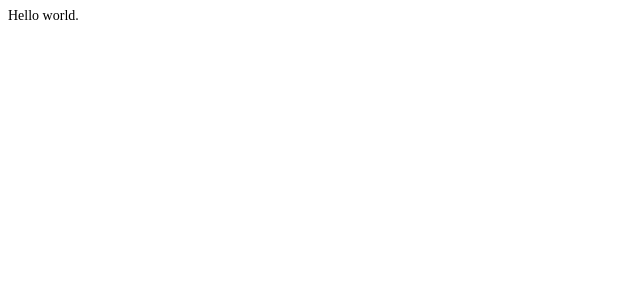
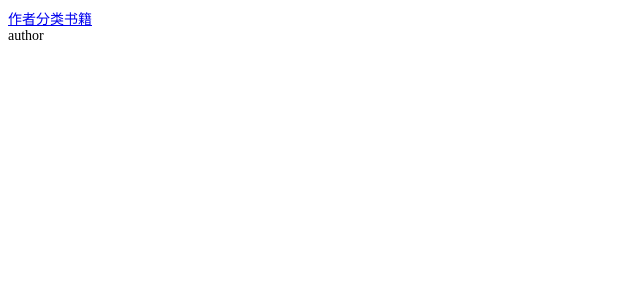
Before and after one commit to liulvjianisawesome/react-spa, a React app: page /#/author in a window 1280 px wide. Shown: the top 300 px of the page, without its empty margins (0-640 px from the left). Built offline with nearby package versions, Linux system fonts and the light colour scheme; the HTML template or start-up script is replaced by a standard one.

Commit message:
add react-router-v4

```diff
--- a/src/App.js
+++ b/src/App.js
@@ -1,11 +1,30 @@
 import React, { Component } from 'react'
+import { HashRouter as Router, Route, Link } from 'react-router-dom'
+
+import Author from '_/components/author'
+import Category from '_/components/category'
+import Book from '_/components/book'
 
 import '_/styles/index.scss'
 
 class App extends Component {
   render() {
     return (
-      <div>Hello world.</div>
+      <Router>
+        <div>
+          <div>
+            <Link to="/author">作者</Link>
+            <Link to="/category">分类</Link>
+            <Link to="/book">书籍</Link>
+          </div>
+
+          <div>
+            <Route path="/author" component={Author} />
+            <Route path="/category" component={Category} />
+            <Route path="/book" component={Book} />
+          </div>
+        </div>
+      </Router>
     )
   }
 }
--- /dev/null
+++ b/src/components/author.js
@@ -0,0 +1,7 @@
+import React from 'react'
+
+export default function () {
+  return (
+    <div>author</div>
+  )
+}
--- /dev/null
+++ b/src/components/book.js
@@ -0,0 +1,7 @@
+import React from 'react'
+
+export default function () {
+  return (
+    <div>book</div>
+  )
+}
--- /dev/null
+++ b/src/components/category.js
@@ -0,0 +1,7 @@
+import React from 'react'
+
+export default function () {
+  return (
+    <div>category</div>
+  )
+}
```
Also changed, not shown: package.json (+7 -5 lines).
